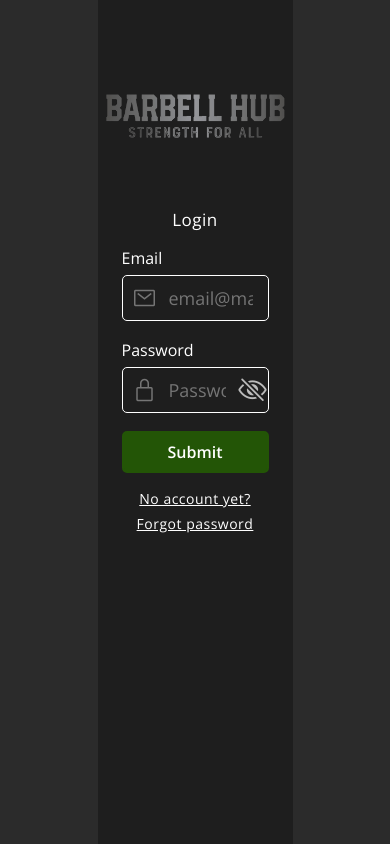
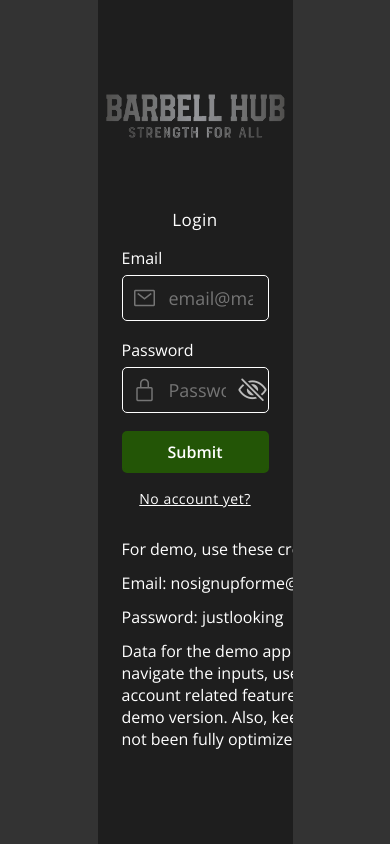
Before and after one commit to DonUggioni/strongfy-app, a React Native app: screen /Login in a window 390 px wide. Built offline with nearby package versions, Linux system fonts and the light colour scheme; no server answers; the database is empty.

Commit message:
Optmized visuals for the web. No account settings like change password or forgot password will be displayed in the web demo version. Fixed bug where victory-native did not work on the web.

```diff
--- a/App.js
+++ b/App.js
@@ -202,7 +202,7 @@ function AppNavigation() {
           fontFamily: 'open-sans-semi-bold',
         },
         tabBarItemStyle: {
-          flexDirection: Platform.OS === 'web' ? 'column' : '',
+          flexDirection: Platform.OS === 'web' ? 'column' : 'column',
         },
         tabBarActiveTintColor: 'white',
         tabBarHideOnKeyboard: Platform.OS === 'android' ? true : false,
--- a/components/AuthContent.jsx
+++ b/components/AuthContent.jsx
@@ -14,6 +14,7 @@ import LoginInput from './UI/text/LoginInput';
 import Button from './UI/buttons/Button';
 import { TouchableWithoutFeedback } from 'react-native';
 import { Keyboard } from 'react-native';
+import StyledText from './UI/text/StyledText';
 
 function AuthContent({
   isLogin,
@@ -135,7 +136,7 @@ function AuthContent({
               >
                 {isLogin ? 'No account yet?' : 'Already have an account?'}
               </FlatButton>
-              {isLogin && (
+              {isLogin && Platform.OS !== 'web' && (
                 <FlatButton
                   style={{ marginVertical: 6 }}
                   onPress={() => navigation.navigate('ForgotPassword')}
@@ -145,6 +146,25 @@ function AuthContent({
               )}
             </View>
             {/* <Text style={styles.rightsText}>Terms and conditions</Text> */}
+            {Platform.OS === 'web' && (
+              <View style={styles.demoTextContainer}>
+                <StyledText style={styles.demoText}>
+                  For demo, use these credentials:
+                </StyledText>
+                <StyledText style={styles.demoText}>
+                  Email: nosignupforme@gmail.com
+                </StyledText>
+                <StyledText style={styles.demoText}>
+                  Password: justlooking
+                </StyledText>
+                <StyledText style={styles.demoText}>
+                  Data for the demo app is deleted weekly. To navigate the
+                  inputs, use the TAB key. Some account related features are not
+                  available in the demo version. Also, keep in mind that the app
+                  has not been fully optimized for larger screens.
+                </StyledText>
+              </View>
+            )}
           </View>
         </TouchableWithoutFeedback>
       </ScrollView>
@@ -190,4 +210,13 @@ const styles = StyleSheet.create({
   flatButton: {
     marginTop: 16,
   },
+  demoTextContainer: {
+    // alignItems: 'center',
+    width: 380,
+    marginTop: 24,
+    marginLeft: 24,
+  },
+  demoText: {
+    marginVertical: 6,
+  },
 });
--- a/components/RootAppContainer.jsx
+++ b/components/RootAppContainer.jsx
@@ -1,4 +1,4 @@
-import { StyleSheet, View, Platform } from 'react-native';
+import { StyleSheet, View } from 'react-native';
 import React from 'react';
 import { GlobalStyles } from '../constants/styles';
 
@@ -18,7 +18,7 @@ const styles = StyleSheet.create({
     justifyContent: 'center',
     width: '100%',
     height: '100%',
-    backgroundColor: GlobalStyles.colors.gray600,
+    backgroundColor: GlobalStyles.colors.gray500,
   },
   innerContainer: {
     width: '50%',
--- a/screens/ProgressChart.jsx
+++ b/screens/ProgressChart.jsx
@@ -1,5 +1,5 @@
-import React from 'react';
-import { View, StyleSheet, Platform } from 'react-native';
+import React, { useEffect, useState } from 'react';
+import { View, StyleSheet, Platform, Dimensions } from 'react-native';
 import {
   VictoryLine,
   VictoryChart,
@@ -11,14 +11,11 @@ import Title from '../components/UI/text/Title';
 import useAppContext from '../store/AppContext';
 import MessageScreen from '../components/MessageScreen';
 import LegendLine from '../components/UI/LegendLine';
-import StyledText from '../components/UI/text/StyledText';
 
 function ProgressChart() {
   const { repMaxTrackerValues } = useAppContext();
+  const [chartWidth, setChartWidth] = useState(Dimensions.get('window').width);
 
-  if (Platform.OS === 'web') {
-    return <StyledText>Chart not available for web version yet.</StyledText>;
-  }
   const data = repMaxTrackerValues.squat.slice(1);
   const data2 = repMaxTrackerValues.bench.slice(1);
   const data3 = repMaxTrackerValues.deadlift.slice(1);
@@ -32,32 +29,25 @@ function ProgressChart() {
     return <MessageScreen message={'Not enough data yet!'} />;
   }
 
-  // const dataTest1 = [
-  //   { quarter: 1, value: 120 },
-  //   { quarter: 2, value: 123 },
-  //   { quarter: 3, value: 127 },
-  //   { quarter: 4, value: 127 },
-  // ];
-  // const dataTest2 = [
-  //   { quarter: 1, value: 100 },
-  //   { quarter: 2, value: 103 },
-  //   { quarter: 3, value: 102 },
-  //   { quarter: 4, value: 105 },
-  // ];
-  // const dataTest3 = [
-  //   { quarter: 1, value: 140 },
-  //   { quarter: 2, value: 145 },
-  //   { quarter: 3, value: 146 },
-  //   { quarter: 4, value: 150 },
-  // ];
+  useEffect(() => {
+    const handleDimensionsChange = ({ window }) => {
+      setChartWidth(window.width);
+    };
+
+    Dimensions.addEventListener('change', handleDimensionsChange);
+
+    return () => {
+      Dimensions.removeEventListener('change', handleDimensionsChange);
+    };
+  }, []);
 
   return (
     <View style={styles.rootContainer}>
       <Title style={styles.title}>1RM Tracker</Title>
       <View style={styles.chartContainer}>
         <VictoryChart
-          width={380}
-          height={400}
+          width={Platform.OS === 'web' ? chartWidth - 400 : 380}
+          height={Platform.OS === 'web' ? 500 : 400}
           theme={VictoryTheme.material}
           domain={{ y: [0, 500] }}
         >
@@ -144,6 +134,6 @@ const styles = StyleSheet.create({
     alignItems: 'center',
     justifyContent: 'space-evenly',
     width: '100%',
-    marginTop: -23,
+    marginTop: Platform.OS === 'web' ? -40 : -23,
   },
 });
--- /dev/null
+++ b/webpack.config.js
@@ -0,0 +1,10 @@
+const createExpoWebpackConfigAsync = require('@expo/webpack-config');
+
+module.exports = async function (env, argv) {
+  const config = await createExpoWebpackConfigAsync(env, argv);
+
+  // resolve victory-native as victory for the Web app
+  config.resolve.alias['victory-native'] = 'victory';
+
+  return config;
+};
```
Also changed, not shown: package.json (+6 -5 lines), 1 other file (tests, documents, lock files or other folders).
